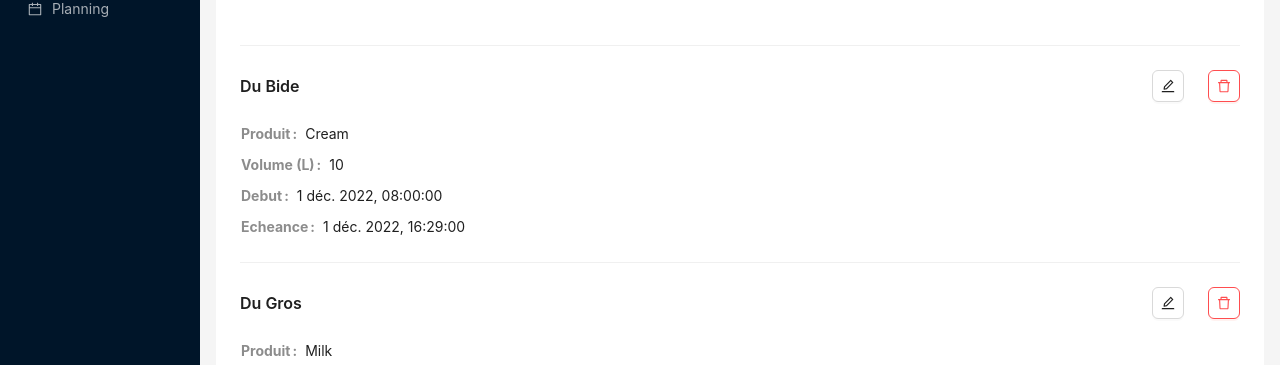
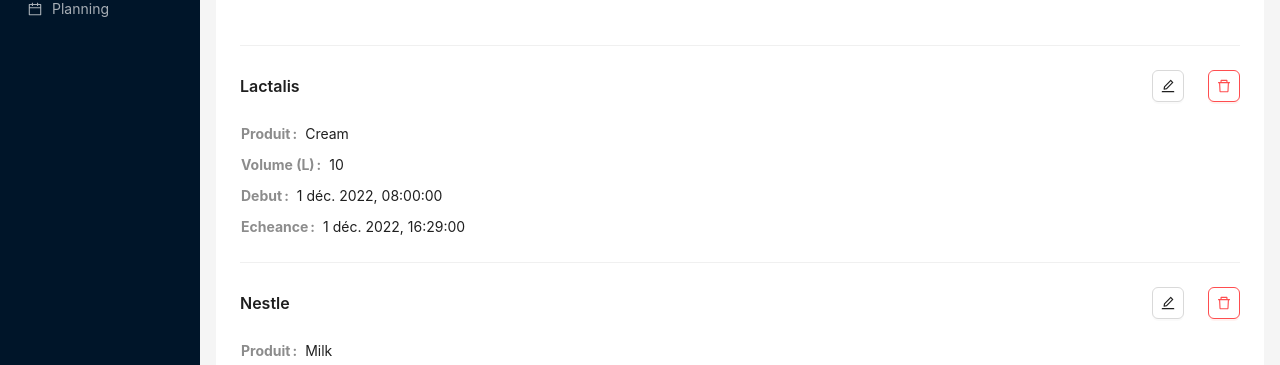
Before and after one commit to RyanChadly/new-batprod2, a React (Create React App) app: page / in a window 1280 px wide. Shown: the part 147-512 px from the top of the page. Built offline with nearby package versions, Linux system fonts and the light colour scheme.

Commit message:
better mock names

```diff
--- a/src/mocks/orders.ts
+++ b/src/mocks/orders.ts
@@ -6,7 +6,7 @@
     id: "1",
     startTime: JSON.stringify(dateMaker(0)),
     litres: 10,
-    customer: "Du Bide",
+    customer: "Lactalis",
     deadline: JSON.stringify(dateMaker(509)),
     product: {
       name: "Cream",
@@ -38,7 +38,7 @@
     id: "2",
     startTime: JSON.stringify(dateMaker(0)),
     litres: 10,
-    customer: "Du Gros",
+    customer: "Nestle",
     deadline: JSON.stringify(dateMaker(509)),
     product: {
       name: "Milk",
```
